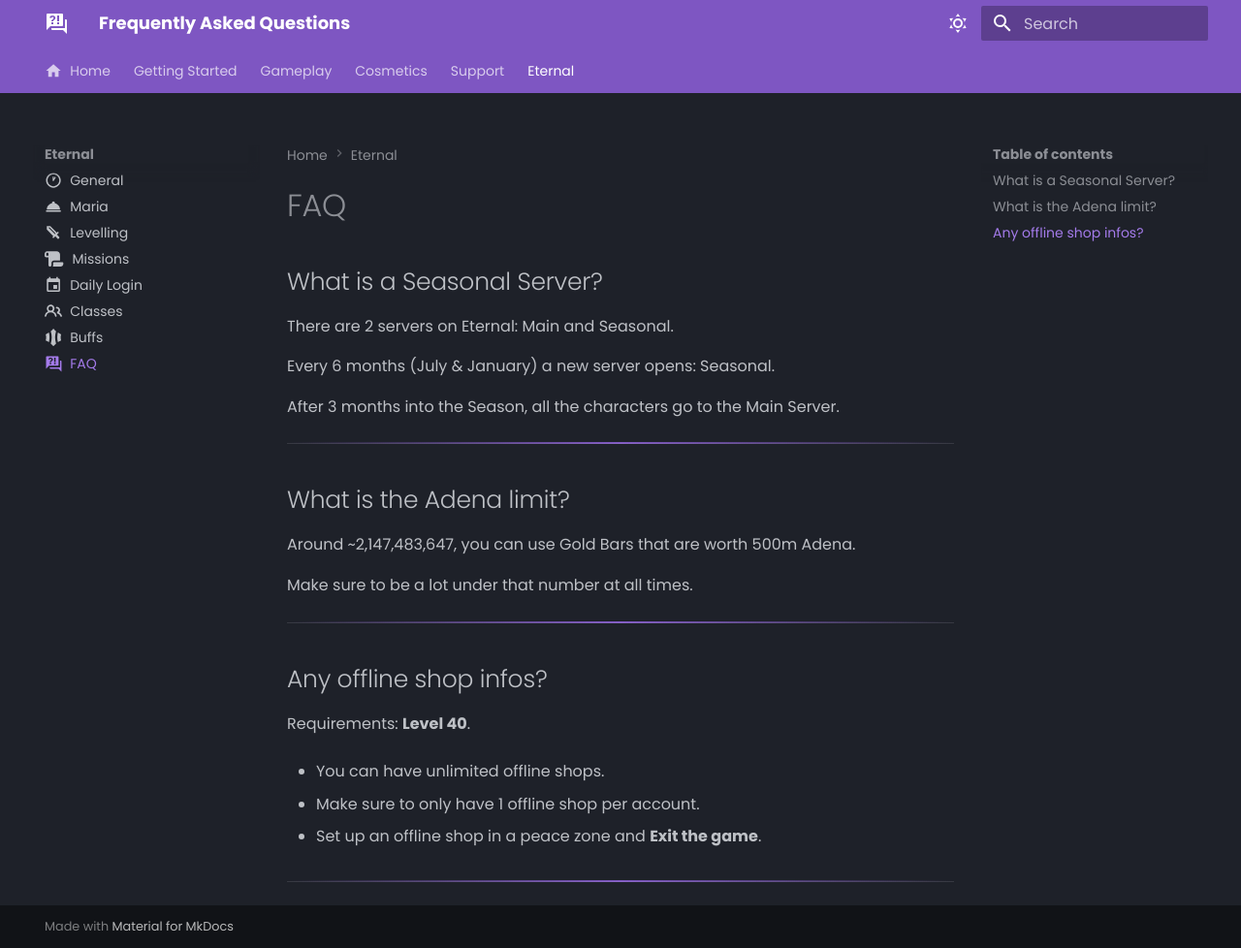
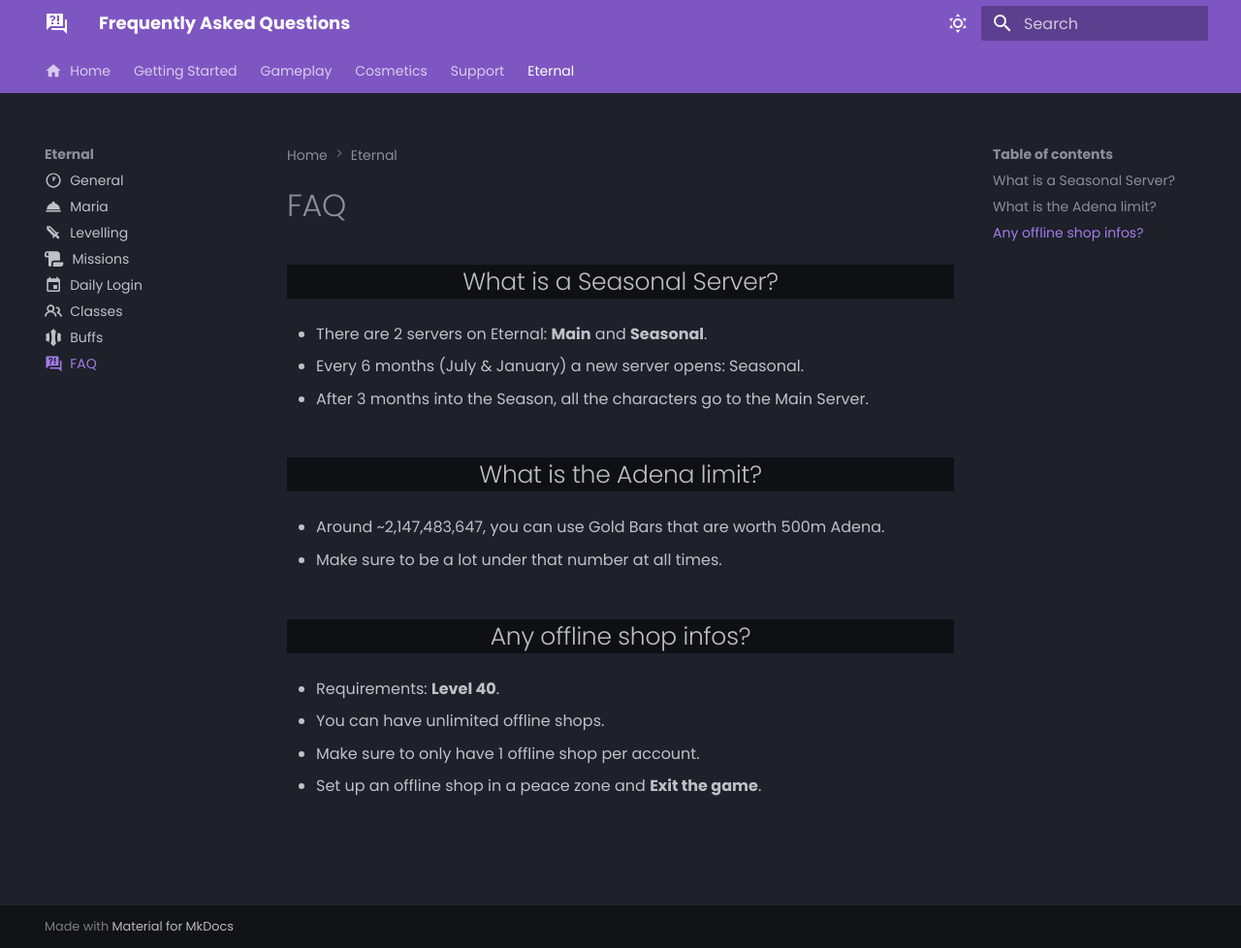
Before and after one commit to tab1-web/faq, an MkDocs documentation site: the page built from docs/eternal/faq.md, in a window 1280 px wide and 978 px high. Shown: the whole window at 97% size. Built offline with MkDocs 1.6.1 and Material for MkDocs 9.7.7, drawn with Linux system fonts in a browser that asks for light colours; some web fonts are replaced; some of the changed lines change nothing that is shown.

Commit message:
faq adjust

```diff
--- a/docs/eternal/faq.md
+++ b/docs/eternal/faq.md
@@ -1,35 +1,37 @@
 ---
 icon: material/frequently-asked-questions
 ---
+
+<style>
+h2 {
+    background-color: rgba(0, 0, 0, 0.5);
+    text-align: center;
+}
+</style>
 
 # FAQ
 
 ## What is a Seasonal Server?
 
-There are 2 servers on Eternal: Main and Seasonal.
+- There are 2 servers on Eternal: **Main** and **Seasonal**.
 
-Every 6 months (July & January) a new server opens: Seasonal.
+- Every 6 months (July & January) a new server opens: Seasonal.
 
-After 3 months into the Season, all the characters go to the Main Server.
-
-<hr class="divider">
+- After 3 months into the Season, all the characters go to the Main Server.
 
 ## What is the Adena limit?
 
-Around ~2,147,483,647, you can use Gold Bars that are worth 500m Adena.
+- Around ~2,147,483,647, you can use Gold Bars that are worth 500m Adena.
 
-Make sure to be a lot under that number at all times.
+- Make sure to be a lot under that number at all times.
 
-<hr class="divider">
 
 ## Any offline shop infos?
 
-Requirements: **Level 40**.
+- Requirements: **Level 40**.
 
 - You can have unlimited offline shops.
 
 - Make sure to only have 1 offline shop per account.
 
 - Set up an offline shop in a peace zone and **Exit the game**.
-
-<hr class="divider">
```
